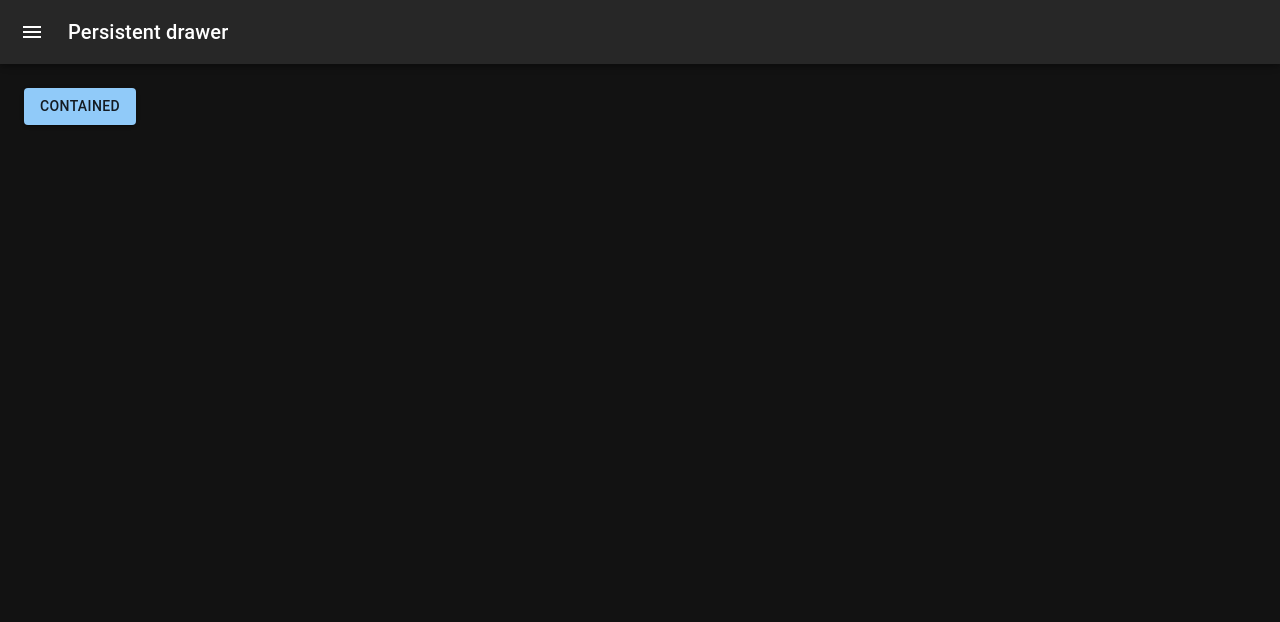
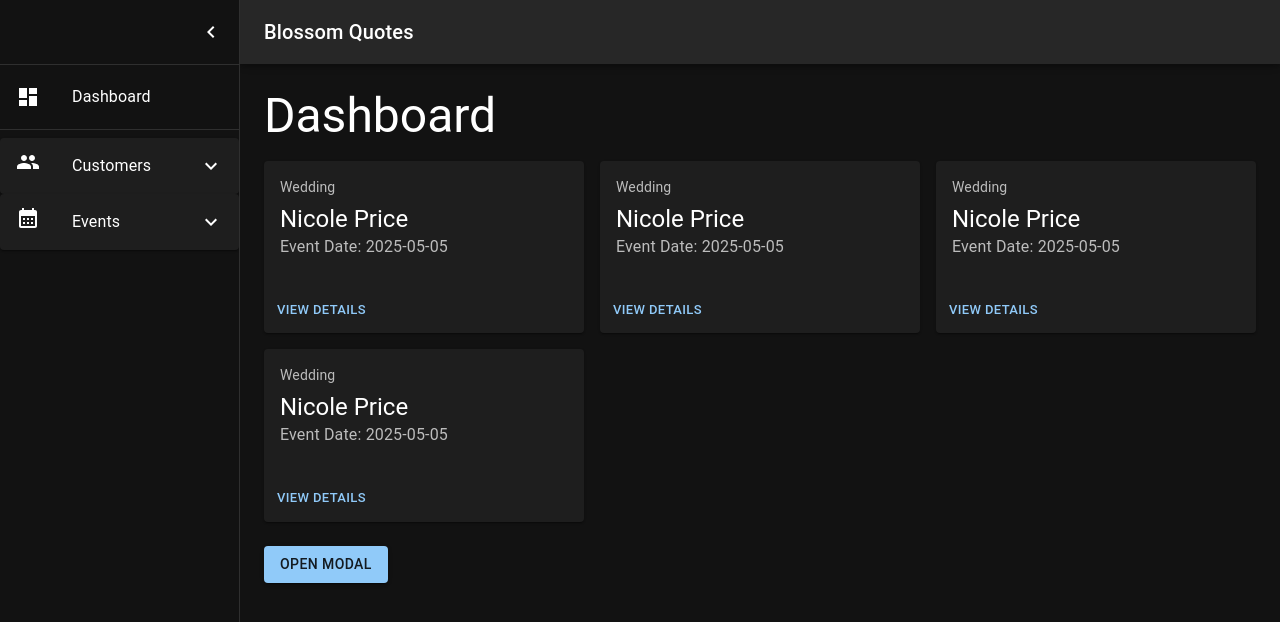
Before and after one commit to sirnails/BloomQuote, a React (Create React App) app in the folder ui/: page / in a window 1280 px wide. Shown: the top 622 px of the page. Built offline with nearby package versions, Linux system fonts and the light colour scheme; no server answers.

Commit message:
Added react-query

```diff
--- a/ui/package.json
+++ b/ui/package.json
@@ -12,6 +12,7 @@
     "@testing-library/user-event": "^13.5.0",
     "react": "^18.2.0",
     "react-dom": "^18.2.0",
+    "react-query": "^3.39.3",
     "react-scripts": "5.0.1",
     "web-vitals": "^2.1.4"
   },
--- a/ui/src/App.js
+++ b/ui/src/App.js
@@ -2,8 +2,11 @@ import Button from "@mui/material/Button";
 import Header from "./components/Header/Header";
 import { ThemeProvider, createTheme } from "@mui/material/styles";
 import CssBaseline from "@mui/material/CssBaseline";
+import { QueryClient, QueryClientProvider, useQuery } from "react-query";
+import "./index.css";
+import Dashboard from "./pages/Dashboard/Dashboard";
 
-import "./index.css";
+const queryClient = new QueryClient();
 
 const darkTheme = createTheme({
   palette: {
@@ -15,9 +18,11 @@ function App() {
   return (
     <ThemeProvider theme={darkTheme}>
       <CssBaseline />
-      <Header>
-        <Button variant="contained">Contained</Button>
-      </Header>
+      <QueryClientProvider client={queryClient}>
+        <Header>
+          <Dashboard />
+        </Header>
+      </QueryClientProvider>
     </ThemeProvider>
   );
 }
--- /dev/null
+++ b/ui/src/components/EventCard/EventCard.jsx
@@ -0,0 +1,34 @@
+import { Button, Card, CardActions, CardContent } from "@mui/material";
+import Typography from "@mui/material/Typography";
+
+export const EventCard = (props) => {
+  const getCurrentDate = () => {
+    const today = new Date();
+    const dd = String(today.getDate()).padStart(2, "0");
+    const mm = String(today.getMonth() + 1).padStart(2, "0"); //January is 0!
+    const yyyy = today.getFullYear();
+
+    return mm + "-" + dd + "-" + yyyy;
+  };
+
+  return (
+    <Card sx={{ minWidth: 275 }}>
+      <CardContent>
+        <Typography sx={{ fontSize: 14 }} color="text.secondary" gutterBottom>
+          {props.eventType}
+        </Typography>
+        <Typography variant="h5" component="div">
+          {props.customerName}
+        </Typography>
+        <Typography sx={{ mb: 1.5 }} color="text.secondary">
+          Event Date: {props.eventDate}
+        </Typography>
+      </CardContent>
+      <CardActions>
+        <Button size="small">View Details</Button>
+      </CardActions>
+    </Card>
+  );
+};
+
+export default EventCard;
--- a/ui/src/components/Header/Header.jsx
+++ b/ui/src/components/Header/Header.jsx
@@ -44,7 +44,7 @@ const Main = styled("main", { shouldForwardProp: (prop) => prop !== "open" })(
       }),
       marginLeft: 0,
     }),
-  })
+  }),
 );
 
 const AppBar = styled(MuiAppBar, {
@@ -75,7 +75,7 @@ const DrawerHeader = styled("div")(({ theme }) => ({
 
 const PersistentDrawerLeft = (props) => {
   const theme = useTheme();
-  const [open, setOpen] = React.useState(false);
+  const [open, setOpen] = React.useState(true);
 
   const handleDrawerOpen = () => {
     setOpen(true);
@@ -100,7 +100,7 @@ const PersistentDrawerLeft = (props) => {
             <MenuIcon />
           </IconButton>
           <Typography variant="h6" noWrap component="div">
-            Persistent drawer
+            Blossom Quotes
           </Typography>
         </Toolbar>
       </AppBar>
--- /dev/null
+++ b/ui/src/pages/Dashboard/Dashboard.jsx
@@ -0,0 +1,56 @@
+import { useQuery } from "react-query";
+import Button from "@mui/material/Button";
+import Typography from "@mui/material/Typography";
+import EventCard from "../../components/EventCard/EventCard";
+import { Grid } from "@mui/material";
+
+const Dashboard = () => {
+  const { isLoading, error, data } = useQuery("customerData", () =>
+    fetch("http://localhost/customers").then((res) => res.json()),
+  );
+
+  return (
+    <div>
+      <Typography variant="h3" gutterBottom>
+        Dashboard
+      </Typography>
+
+      <Grid container spacing={2}>
+        <Grid item xs={4}>
+          <EventCard
+            customerName={"Nicole Price"}
+            eventDate={"2025-05-05"}
+            eventType={"Wedding"}
+          />
+        </Grid>
+        <Grid item xs={4}>
+          <EventCard
+            customerName={"Nicole Price"}
+            eventDate={"2025-05-05"}
+            eventType={"Wedding"}
+          />
+        </Grid>
+        <Grid item xs={4}>
+          <EventCard
+            customerName={"Nicole Price"}
+            eventDate={"2025-05-05"}
+            eventType={"Wedding"}
+          />
+        </Grid>
+        <Grid item xs={4}>
+          <EventCard
+            customerName={"Nicole Price"}
+            eventDate={"2025-05-05"}
+            eventType={"Wedding"}
+          />
+        </Grid>
+      </Grid>
+
+      <br />
+
+      <Button variant="contained">Open Modal</Button>
+    </div>
+  );
+};
+
+export default Dashboard;
```
Also changed, not shown: 1 other file (tests, documents, lock files or other folders).
